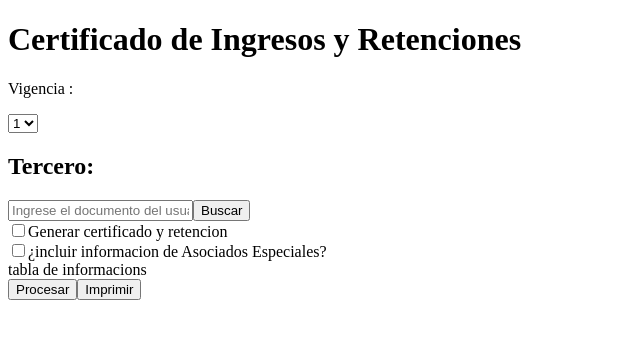
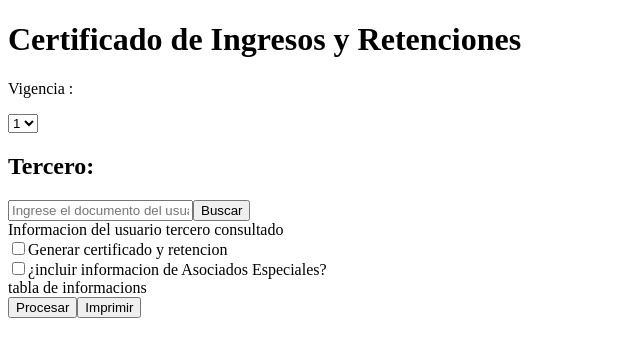
Before and after one commit to DuberGarcia/Fronted-CIR, an Angular app: page /Certificado in a window 1280 px wide. Shown: the top 356 px of the page, without its empty margins (0-640 px from the left). Built offline with nearby package versions, Linux system fonts and the light colour scheme.

Commit message:
feat: detalle tercero label

```diff
--- a/src/app/Certificado/components/buscadorTercero/buscadorTercero.component.html
+++ b/src/app/Certificado/components/buscadorTercero/buscadorTercero.component.html
@@ -1,3 +1,4 @@
 <h2>Tercero:</h2>
 <input type="text" placeholder="Ingrese el documento del usuario">
 <button>Buscar</button>
+<detalle-tercero></detalle-tercero>
--- a/src/app/Certificado/components/buscadorTercero/buscadorTercero.component.ts
+++ b/src/app/Certificado/components/buscadorTercero/buscadorTercero.component.ts
@@ -1,8 +1,9 @@
 import { Component } from '@angular/core';
+import { DetalleTerceroComponent } from '../detalleTercero/detalleTercero.component';
 
 @Component({
   selector: 'buscador-tercero',
-  imports: [],
+  imports: [DetalleTerceroComponent],
   templateUrl: './buscadorTercero.component.html',
   styleUrl: './buscadorTercero.component.css',
 })
--- a/src/app/Certificado/components/detalleTercero/detalleTercero.component.html
+++ b/src/app/Certificado/components/detalleTercero/detalleTercero.component.html
@@ -1 +1 @@
-<p>detalleTercero works!</p>,
+<label>Informacion del usuario tercero consultado</label>
--- a/src/app/Certificado/components/detalleTercero/detalleTercero.component.ts
+++ b/src/app/Certificado/components/detalleTercero/detalleTercero.component.ts
@@ -1,7 +1,7 @@
 import { Component } from '@angular/core';
 
 @Component({
-  selector: 'app-detalle-tercero',
+  selector: 'detalle-tercero',
   imports: [],
   templateUrl: './detalleTercero.component.html',
   styleUrl: './detalleTercero.component.css',
```
